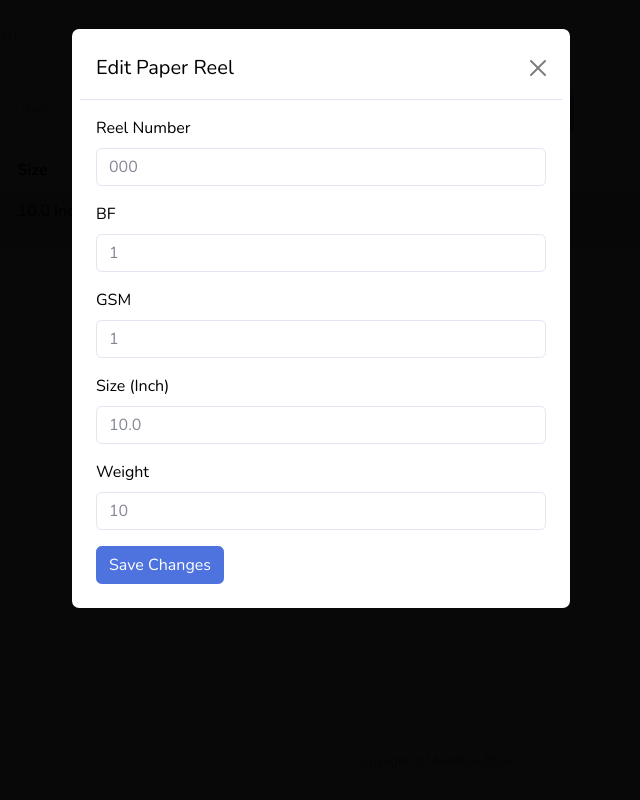
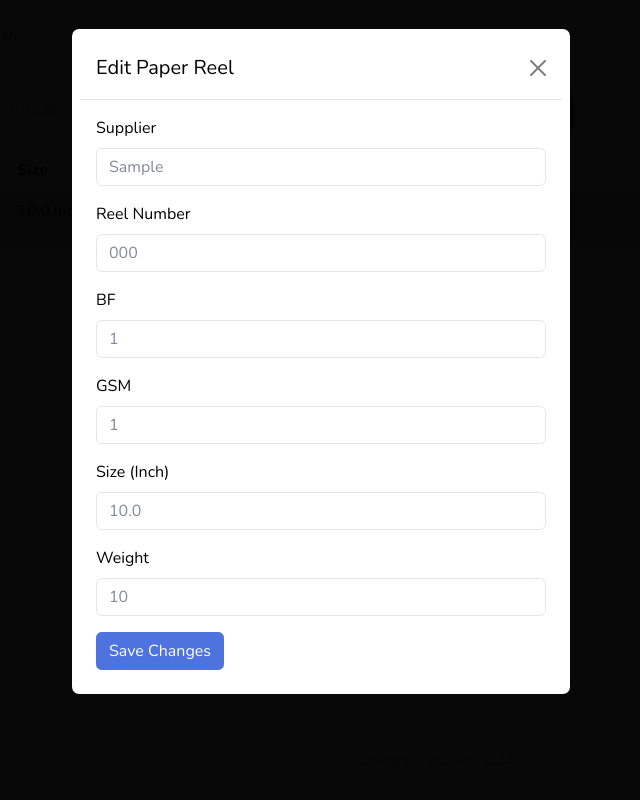
Before and after one commit to JANMAY007/MultiBox, a Django app: page /paper_reels/ in a window 1280 px wide, after a click on "Edit". Shown: the whole page, without its empty margins (319-959 px from the left). Run offline with Django 5.2, Linux system fonts and the light colour scheme; a user stored in the database is signed in; tables that the repository leaves empty hold one stand-in row (values such as "Sample post"); grey boxes marked "Sample" are stand-in pictures; some libraries are stand-ins or nearby versions.

Commit message:
Added supplier in Paper Reel

```diff
--- a/Corrugation/models.py
+++ b/Corrugation/models.py
@@ -71,6 +71,7 @@ class PaperReels(models.Model):
         verbose_name_plural = 'Paper Reels'
 
     tenant = models.ForeignKey(Tenant, on_delete=models.CASCADE)
+    supplier = models.CharField(max_length=50)
     reel_number = models.CharField(max_length=15)
     bf = models.PositiveSmallIntegerField(default=18)
     gsm = models.PositiveSmallIntegerField(default=120)
--- a/Corrugation/views.py
+++ b/Corrugation/views.py
@@ -176,13 +176,12 @@ def paper_reels(request):
         gsm = request.POST.get('gsm')
         size = request.POST.get('size')
         weight = request.POST.get('weight')
-
+        supplier = request.POST.get('supplier')
         try:
             bf = int(bf)
             gsm = int(gsm)
             size = float(size)
             weight = int(weight)
-
             PaperReels.objects.create(
                 reel_number=reel_number,
                 bf=bf,
@@ -190,6 +189,7 @@ def paper_reels(request):
                 size=size,
                 weight=weight,
                 tenant=tenant,
+                supplier=supplier,
             )
             messages.success(request, 'Paper reel added successfully.')
             return redirect('Corrugation:paper_reels')
@@ -233,7 +233,7 @@ def upload_bulk_reels(request):
                 success_count = 0
                 error_count = 0
                 errors = []
-
+                supplier = request.POST.get('supplier')
                 for index, row in df.iterrows():
                     try:
                         PaperReels.objects.create(
@@ -242,7 +242,8 @@ def upload_bulk_reels(request):
                             bf=row['BF'],
                             gsm=row['GSM'],
                             size=row['Size'],
-                            weight=row['Weight']
+                            weight=row['Weight'],
+                            supplier=supplier,
                         )
                         success_count += 1
                     except Exception as e:
--- a/templates/paper_reel.html
+++ b/templates/paper_reel.html
@@ -125,7 +125,7 @@
                 }
             });
         });
-            $(document).ready(function () {
+        $(document).ready(function () {
             $('#bulkReelForm').on('submit', function (e) {
                 e.preventDefault();
                 var formData = new FormData(this);
@@ -213,6 +213,11 @@
                             <div class="modal-body">
                                 <form method="post" action="{% url 'Corrugation:update_reel' reel.id %}">
                                     {% csrf_token %}
+                                    <div class="mb-3">
+                                        <label for="supplier" class="form-label">Supplier</label>
+                                        <input type="text" class="form-control" id="supplier" name="supplier"
+                                               value="{{ reel.supplier }}" required>
+                                    </div>
                                     <div class="mb-3">
                                         <label for="reel_number" class="form-label">Reel Number</label>
                                         <input type="text" class="form-control" id="reel_number"
@@ -369,6 +374,10 @@
                     <form method="post">
                         {% csrf_token %}
                         <div class="mb-3">
+                            <label for="supplier" class="form-label">Supplier</label>
+                            <input type="text" class="form-control" id="supplier" name="supplier" required>
+                        </div>
+                        <div class="mb-3">
                             <label for="reel_number" class="form-label">Reel Number</label>
                             <input type="text" class="form-control" id="reel_number" name="reel_number" required>
                         </div>
@@ -407,6 +416,10 @@
                     <form id="bulkReelForm" method="post" enctype="multipart/form-data">
                         {% csrf_token %}
                         <div class="mb-3">
+                            <label for="supplier" class="form-label">Supplier</label>
+                            <input type="text" class="form-control" id="supplier" name="supplier" required>
+                        </div>
+                        <div class="mb-3">
                             <label for="reel_file" class="form-label">Upload Excel File</label>
                             <input type="file" class="form-control" id="reel_file" name="reel_file" accept=".xlsx, .xls"
                                    required>
```
